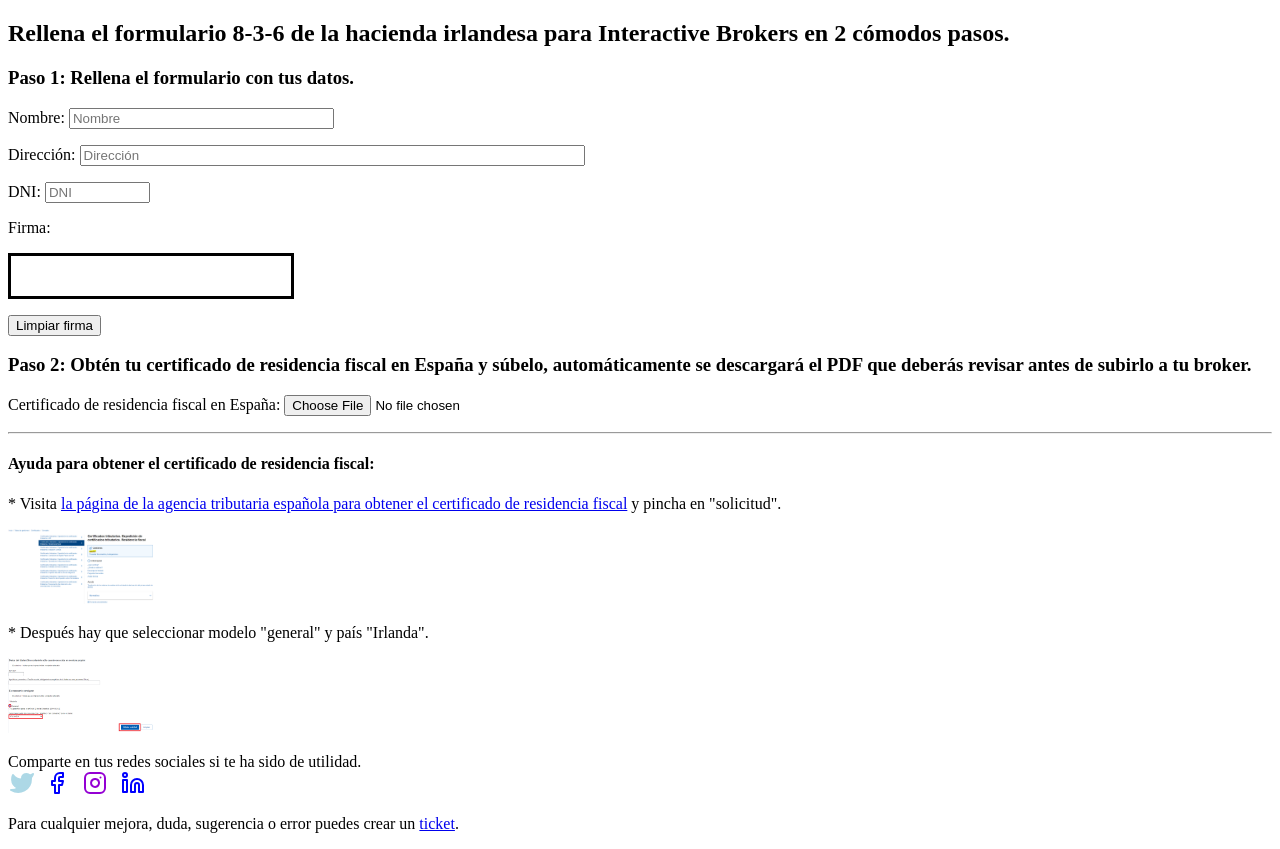
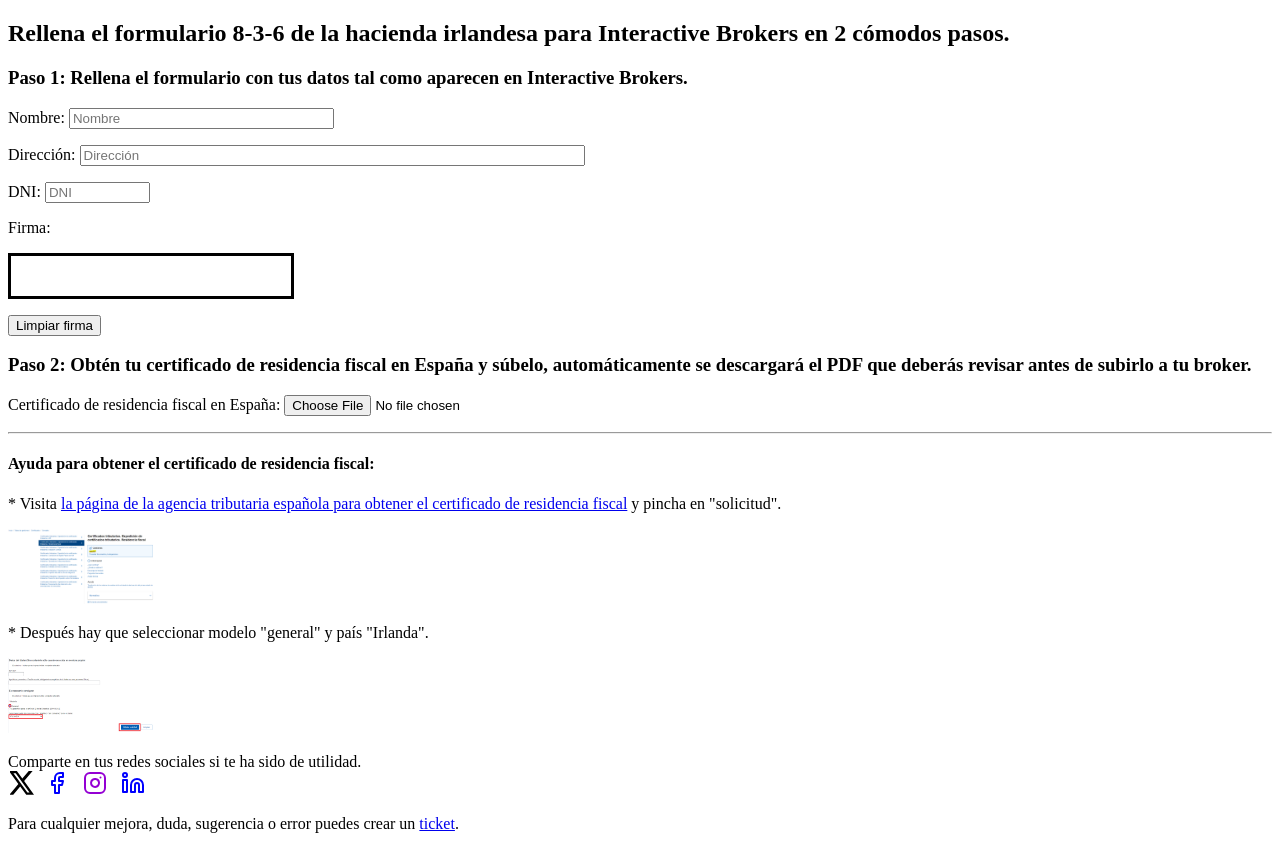
Before and after one commit to vaijira/leprechaun, a website with bundled scripts: page dist/index.html in a window 1280 px wide. Built offline with nearby package versions, Linux system fonts and the light colour scheme; files whose address does not match are found by name.

Commit message:
Minor comsetic fixes.
Twitter icon now is an X.
Improved message.

```diff
--- a/dist/index.html
+++ b/dist/index.html
@@ -25,7 +25,7 @@
   <body>
     <h2>Rellena el formulario 8-3-6 de la hacienda irlandesa para Interactive Brokers en 2 c&oacute;modos pasos.</h2>
     <section>
-      <h3>Paso 1: Rellena el formulario con tus datos.</h3>
+      <h3>Paso 1: Rellena el formulario con tus datos tal como aparecen en Interactive Brokers.</h3>
       <p>
         <label for="name" alt="Nombre">Nombre:</label>
         <input id="name" type="text" alt="Nombre" placeholder="Nombre" size="30"/>
@@ -85,7 +85,7 @@
     </section>
     <footer>Comparte en tus redes sociales si te ha sido de utilidad.
       <div>
-        <span style="margin: 2px;"><a alt="Compartir en X" aria-label="Compartir en X" href="https://x.com/intent/tweet?text=Te ayuda a rellenar el formulario 8-3-6&amp;url=https://www.burocratin.com/form-8-3-6/" target="_blank" rel="external nofollow"><svg alt="twitter icon" width="24" height="24" viewBox="0 0 24 24" fill="lightblue" stroke="lightblue" stroke-width="2" stroke-linecap="round" stroke-linejoin="round"><path d="M23 3a10.9 10.9 0 0 1-3.14 1.53 4.48 4.48 0 0 0-7.86 3v1A10.66 10.66 0 0 1 3 4s-4 9 5 13a11.64 11.64 0 0 1-7 2c9 5 20 0 20-11.5a4.5 4.5 0 0 0-.08-.83A7.72 7.72 0 0 0 23 3z"></path></svg></a></span>
+        <span style="margin: 2px;"><a alt="Compartir en X" aria-label="Compartir en X" href="https://x.com/intent/tweet?text=Te ayuda a rellenar el formulario 8-3-6&amp;url=https://www.burocratin.com/form-8-3-6/" target="_blank" rel="external nofollow"><svg alt="X twitter icon" width="24" height="24" viewBox="0 0 24 24"><path d="m 18.744792,0 h 3.850107 l -8.453496,10.079827 9.876362,13.673506 H 16.267332 L 10.199228,15.444049 3.2522952,23.753333 H -0.59781209 L 8.3578721,12.9723 -1.1,0 h 7.9429388 l 5.4822182,7.5905485 z m -1.347537,21.386764 h 2.134298 L 5.7213859,2.2789175 H 3.4280611 Z" style="stroke-width:0.0856513"/></svg></a></span>
         <span style="margin: 5px;"><a alt="Compartir en facebook" aria-label="Compartir en facebook" href="https://www.facebook.com/sharer/sharer.php?u=www.burocratin.com/form-8-3-6/" target="_blank" rel="external nofollow"><svg alt="facebook icon" width="24" height="24" viewBox="0 0 24 24" fill="none" stroke="blue" stroke-width="2" stroke-linecap="round" stroke-linejoin="round"><path d="M18 2h-3a5 5 0 0 0-5 5v3H7v4h3v8h4v-8h3l1-4h-4V7a1 1 0 0 1 1-1h3z"></path></svg></a></span>
         <span style="margin: 5px;"><a alt="Compartir en instagram" aria-label="Compartir en instagram" href="https://www.instagram.com" target="_blank" rel="external nofollow"><svg alt="instagram icon" width="24" height="24" viewBox="0 0 24 24" fill="none" stroke="darkviolet" stroke-width="2" stroke-linecap="round" stroke-linejoin="round"><rect x="2" y="2" width="20" height="20" rx="5" ry="5"></rect><path d="M16 11.37A4 4 0 1 1 12.63 8 4 4 0 0 1 16 11.37z"></path><line x1="17.5" y1="6.5" x2="17.51" y2="6.5"></line></svg></a></span>
         <span style="margin: 5px;"><a alt="Compartir en linkedin" aria-label="Compartir en linkedin" href="https://www.linkedin.com/sharing/share-offsite/?url=https://www.burocratin.com/form-8-3-6/" target="_blank" rel="external nofollow"><svg alt="linkedin icon" width="24" height="24" viewBox="0 0 24 24" fill="none" stroke="blue" stroke-width="2" stroke-linecap="round" stroke-linejoin="round"><rect x="2" y="9" width="4" height="12"></rect><path d="M16 8a6 6 0 0 1 6 6v7h-4v-7a2 2 0 0 0-2-2 2 2 0 0 0-2 2v7h-4v-7a6 6 0 0 1 6-6z"></path><circle cx="4" cy="4" r="2"></circle></svg></a></span>
```
Also changed, not shown: README.md.
